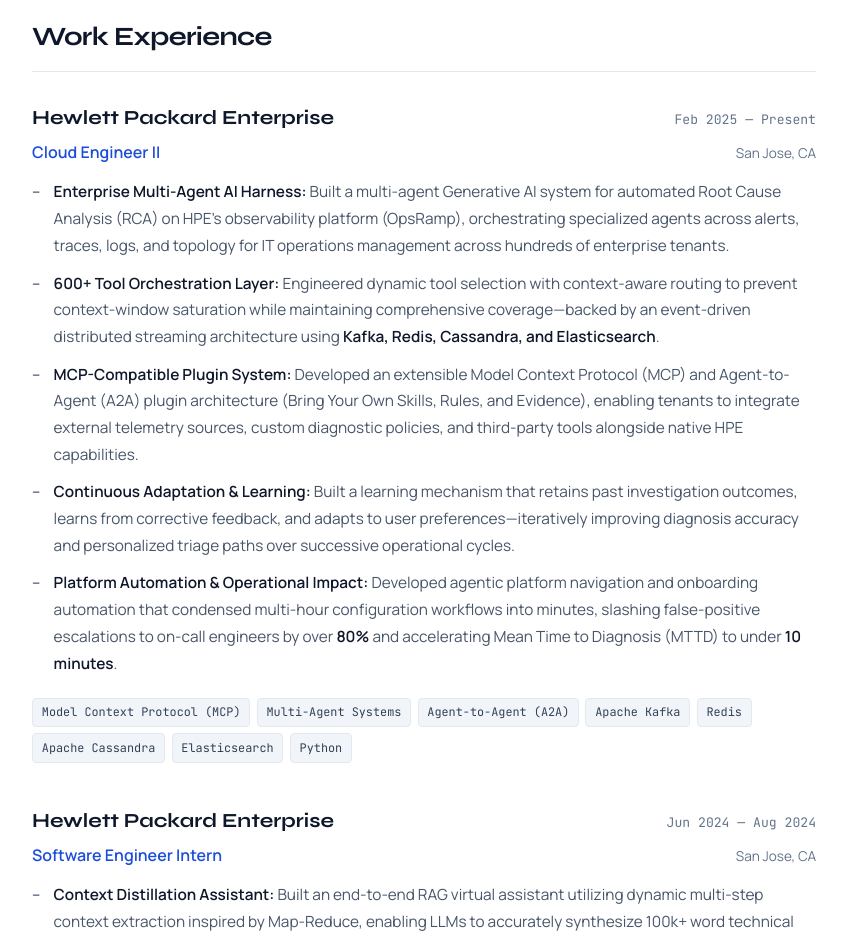
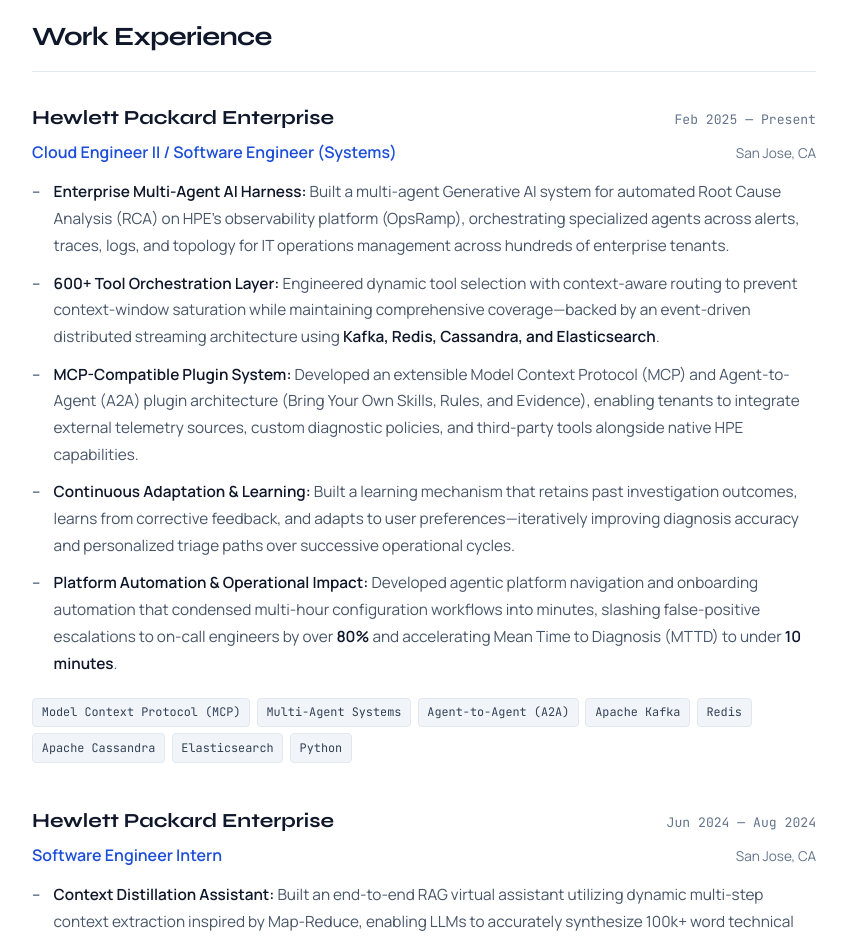
Before and after one commit to hemanth-nakshatri/hemanth-nakshatri.github.io, a plain HTML site: page index.html in a window 1280 px wide. Shown: the part 2020-2958 px from the top of the page, without its empty margins (216-1063 px from the left). Drawn offline with Linux system fonts and the light colour scheme.

Commit message:
Update HPE title to combined single entry and sync verified 1-page resume PDF

```diff
--- a/index.html
+++ b/index.html
@@ -1098,7 +1098,7 @@
             <span class="job-dates">Feb 2025 — Present</span>
           </div>
           <div class="job-role-row">
-            <span class="job-title">Cloud Engineer II</span>
+            <span class="job-title">Cloud Engineer II / Software Engineer (Systems)</span>
             <span class="job-location">San Jose, CA</span>
           </div>
           <ul class="job-bullets">
```
Also changed, not shown: assets/resume-preview.png, 1 other file.
